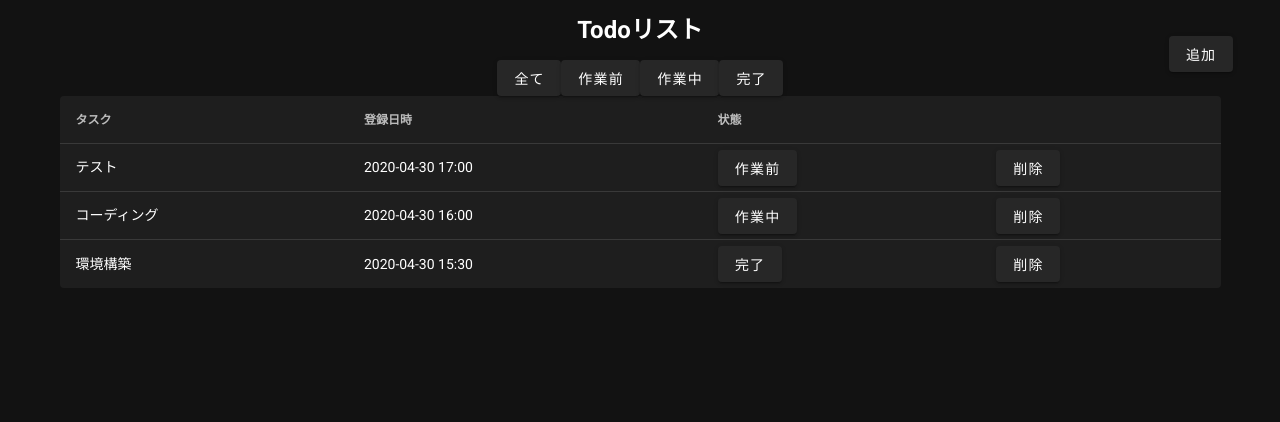
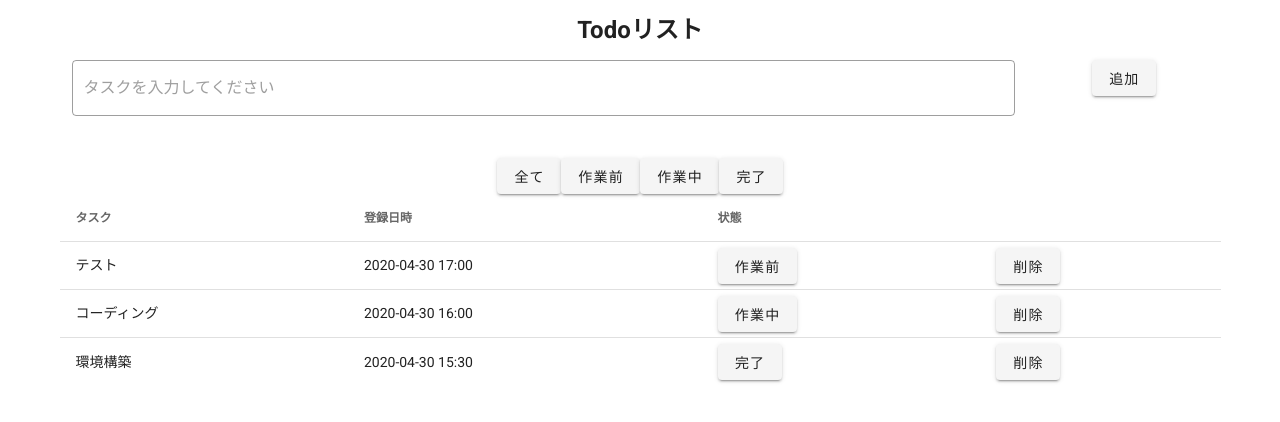
Before and after one commit to tokku5552/nuxt-rails-sample, a Nuxt app in the folder front/: page / in a window 1280 px wide. Shown: the top 422 px of the page. Built offline with nearby package versions, Linux system fonts and the light colour scheme.

Commit message:
textfieldが表示されないバグを修正

```diff
--- a/front/nuxt.config.js
+++ b/front/nuxt.config.js
@@ -47,7 +47,7 @@ export default {
   vuetify: {
     customVariables: ['~/assets/variables.scss'],
     theme: {
-      dark: true,
+      dark: false,
       themes: {
         dark: {
           primary: colors.blue.darken2,
--- a/front/pages/index.vue
+++ b/front/pages/index.vue
@@ -1,11 +1,20 @@
 <template>
   <section class="container">
     <h1 class=".title">Todoリスト</h1>
-    <v-row>
-      <v-input v-model="content" placeholder="タスクを入力してください" />
-      <v-btn elevation="2" @click="insert"> 追加 </v-btn>
-    </v-row>
-
+    <v-container>
+      <v-row>
+        <v-col cols="12" sm="12" md="10">
+          <v-text-field
+            v-model="content"
+            placeholder="タスクを入力してください"
+            outlined
+          />
+        </v-col>
+        <v-col cols="12" md="2">
+          <v-btn elevation="2" @click="insert"> 追加 </v-btn>
+        </v-col>
+      </v-row>
+    </v-container>
     <v-btn elevation="2">全て</v-btn>
     <v-btn elevation="2">作業前</v-btn>
     <v-btn elevation="2">作業中</v-btn>
```
